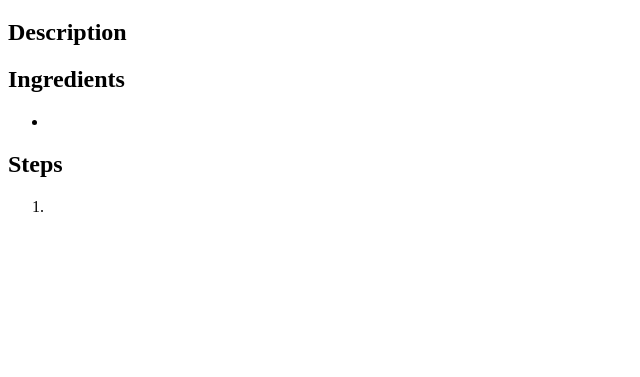
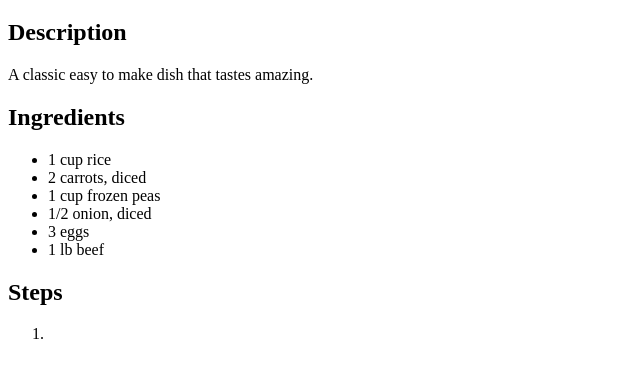
Before and after one commit to aidanjc19/odin-recipes, a plain HTML site: page recipes/fried-rice.html in a window 1280 px wide. Shown: the part 61-438 px from the top of the page, without its empty margins (0-640 px from the left). Drawn offline with Linux system fonts and the light colour scheme.

Commit message:
filled out ingredients list on fried rice page

```diff
--- a/recipes/fried-rice.html
+++ b/recipes/fried-rice.html
@@ -7,10 +7,15 @@
     <body>
         <h1>Fried Rice</h1>
         <h2>Description</h2>
-        <p></p>
+        <p>A classic easy to make dish that tastes amazing. </p>
         <h2>Ingredients</h2>
         <ul>
-            <li></li>
+            <li>1 cup rice</li>
+            <li>2 carrots, diced</li>
+            <li>1 cup frozen peas</li>
+            <li>1/2 onion, diced</li>
+            <li>3 eggs</li>
+            <li>1 lb beef</li>
         </ul>
         <h2>Steps</h2>
         <ol>
```
Also changed, not shown: recipes/pasta-meat-sauce.html (+2 -1 lines).
